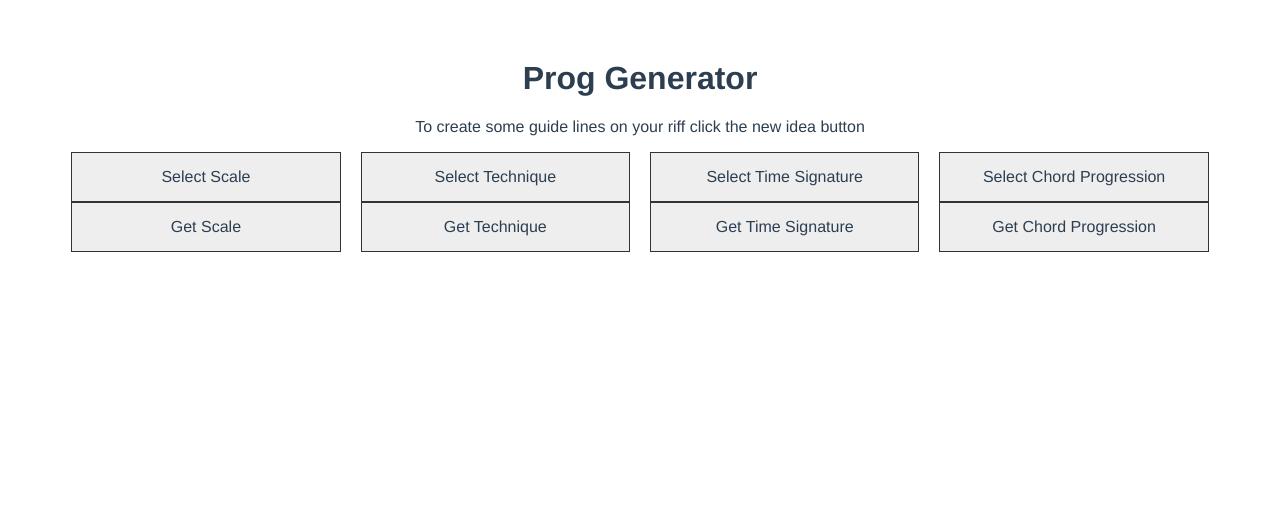
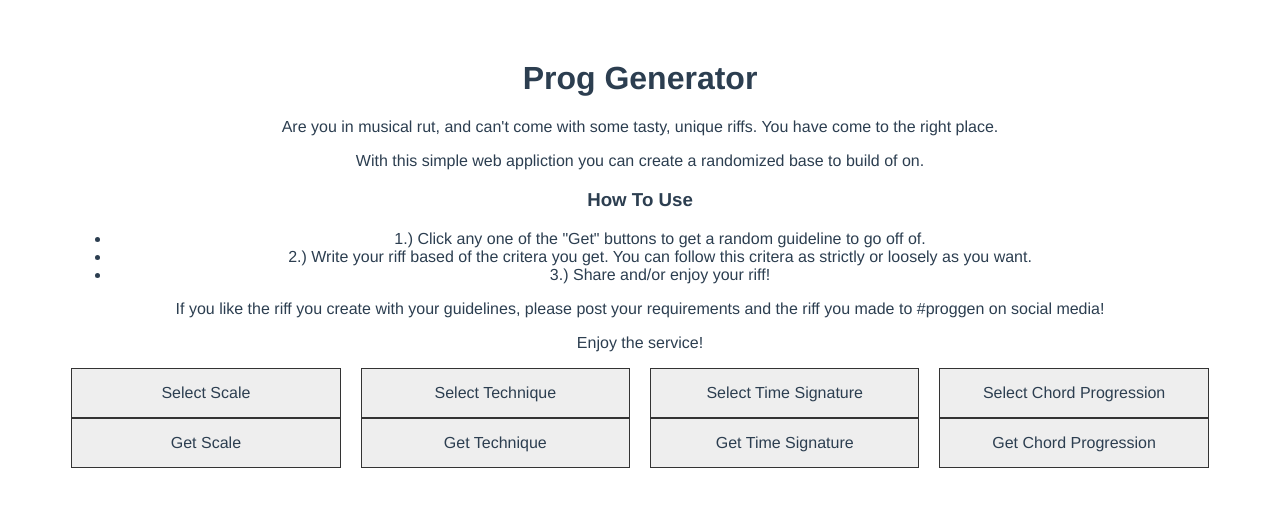
Before and after one commit to moisesjsanchez/prog-generator, a Vue app: page / in a window 1280 px wide. Shown: the top 506 px of the page. Built offline with nearby package versions, Linux system fonts and the light colour scheme.

Commit message:
Finished general HTML5 shell

```diff
--- a/src/components/ProgGenerator.vue
+++ b/src/components/ProgGenerator.vue
@@ -2,7 +2,17 @@
 
   <div class="app">
     <h1>Prog Generator</h1>
-    <p>To create some guide lines on your riff click the new idea button</p>
+    <p>Are you in musical rut, and can't come with some tasty, unique riffs. You have come to the right place.</p>
+    <p>With this simple web appliction you can create a randomized base to build of on.</p>
+    <h3>How To Use</h3>
+    <ul>
+      <li>1.) Click any one of the "Get" buttons to get a random guideline to go off of. </li>
+      <li>2.) Write your riff based of the critera you get. You can follow this critera as strictly or loosely as you want.</li>
+      <li>3.) Share and/or enjoy your riff!</li>
+    </ul>
+    <p>If you like the riff you create with your guidelines, please post your requirements and the riff you made to #proggen on
+      social media!</p>
+    <p>Enjoy the service!</p>
     <div class="container">
       <div class="btn">
         {{scale}}
```
